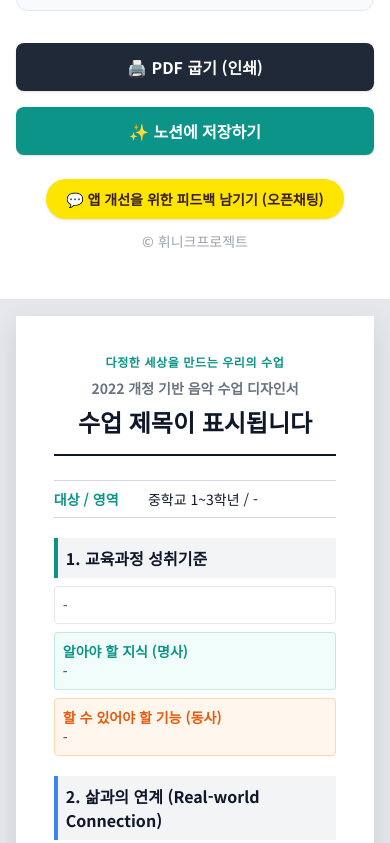
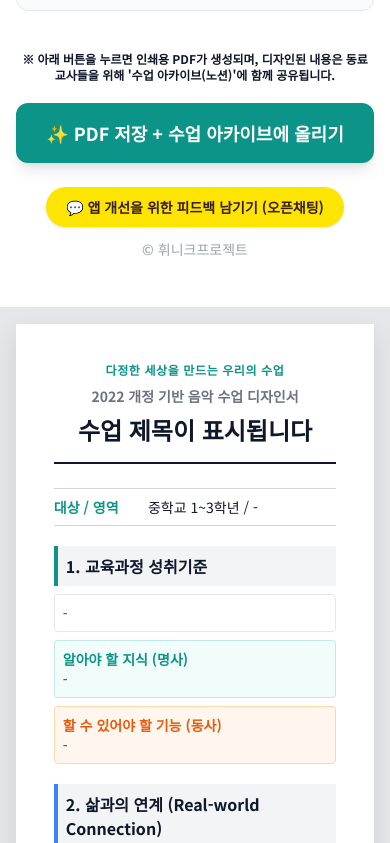
Before and after one commit to huinique11-dot/design-curriculum, a plain HTML site: page index.html in a window 390 px wide. Shown: the part 2318-3161 px from the top of the page. Drawn offline with nearby package versions, Linux system fonts and the light colour scheme.

Commit message:
Update index.html

```diff
--- a/index.html
+++ b/index.html
@@ -29,7 +29,7 @@
         @media (max-width: 768px) { .a4-paper { padding: 10mm; min-height: auto; } }
         @media print {
             body { background: white; overflow: visible !important; }
-            #left-panel, #print-btn, #save-btn { display: none !important; }
+            #left-panel, #save-print-btn, .no-print-area { display: none !important; }
             #right-panel { width: 100% !important; height: auto !important; overflow: visible !important; padding: 0 !important; margin: 0 !important; }
             .a4-paper { box-shadow: none; margin: 0; padding: 0; width: 100%; max-width: 100%; }
         }
@@ -181,12 +181,16 @@
             </section>
         </form>
 
-        <div class="mt-8 flex flex-col sm:flex-row gap-4 pb-6">
-            <button id="print-btn" onclick="window.print()" class="w-full sm:flex-1 bg-gray-800 text-white font-bold py-3 px-4 rounded-lg shadow hover:bg-gray-700 transition">🖨️ PDF 굽기 (인쇄)</button>
-            <button id="save-btn" onclick="saveToNotion()" class="w-full sm:flex-1 bg-teal text-white font-bold py-3 px-4 rounded-lg shadow hover:bg-teal-600 transition">✨ 노션에 저장하기</button>
+        <div class="mt-8 pb-6 no-print-area">
+            <p class="text-xs text-center text-teal-700 font-bold mb-3 bg-teal-50 py-2 rounded">
+                ※ 아래 버튼을 누르면 인쇄용 PDF가 생성되며, 디자인된 내용은 동료 교사들을 위해 '수업 아카이브(노션)'에 함께 공유됩니다.
+            </p>
+            <button id="save-print-btn" onclick="saveAndPrint()" class="w-full bg-teal text-white font-extrabold py-4 px-4 rounded-xl shadow-lg hover:bg-teal-600 transition text-lg flex justify-center items-center gap-2">
+                <span>✨ PDF 저장 + 수업 아카이브에 올리기</span>
+            </button>
         </div>
 
-        <div class="text-center pb-8 lg:pb-4">
+        <div class="text-center pb-8 lg:pb-4 no-print-area">
             <a href="https://open.kakao.com/o/s2x3vwIf" target="_blank" class="inline-block bg-[#FEE500] text-[#371D1E] font-bold px-5 py-2.5 rounded-full mb-3 shadow hover:bg-[#FADA0A] transition text-sm">
                 💬 앱 개선을 위한 피드백 남기기 (오픈채팅)
             </a>
@@ -511,7 +515,8 @@
             }
         });
 
-        function saveToNotion() {
+        // ★ 통합된 데이터 전송 및 인쇄 기능 ★
+        function saveAndPrint() {
             function getVal(id) {
                 let sel = document.getElementById(`in-${id}-select`);
                 let cus = document.getElementById(`in-${id}-custom`);
@@ -542,10 +547,48 @@
                 rubric_b: inRubricB.value,
                 rubric_c: inRubricC.value
             };
+            const normalMappings = ['title', 'noun', 'life', 'soi', 'g', 'r', 'a', 's1', 'p'];
             normalMappings.forEach(id => lessonData[id] = document.getElementById('in-' + id).value);
 
-            console.log("🚀 노션 전송용 데이터 (JSON):", JSON.stringify(lessonData, null, 2));
-            alert("수업 데이터가 캡처되었습니다! (PC의 F12 콘솔창 확인)\n\n추후 노션(Notion)에 연동됩니다.");
+            // =========================================================================
+            // 🚀 선생님의 Make 웹훅 주소를 아래 따옴표 안에 넣어주세요!
+            // =========================================================================
+            const WEBHOOK_URL = "https://hook.us1.make.com/여기에선생님의웹훅주소를넣으세요";
+
+            if (WEBHOOK_URL.includes("여기에선생님의웹훅주소를넣으세요")) {
+                alert("앗! 소스 코드 하단에 Make 웹훅 주소를 먼저 입력해 주세요!");
+                return;
+            }
+
+            const btn = document.getElementById('save-print-btn');
+            const originalText = btn.innerHTML;
+            btn.innerHTML = "<span>⏳ 아카이브에 올리는 중...</span>";
+            btn.disabled = true;
+
+            // Make로 데이터를 전송합니다.
+            fetch(WEBHOOK_URL, {
+                method: "POST",
+                headers: { "Content-Type": "application/json" },
+                body: JSON.stringify(lessonData)
+            })
+            .then(response => {
+                if(!response.ok) {
+                    console.error("아카이브 전송 실패 (상태 코드: " + response.status + ")");
+                }
+            })
+            .catch(error => {
+                console.error("인터넷 연결 오류:", error);
+            })
+            .finally(() => {
+                // 전송 처리가 끝나면(성공이든 실패든) 버튼을 원래대로 돌리고 PDF 인쇄 창을 띄웁니다.
+                btn.innerHTML = originalText;
+                btn.disabled = false;
+
+                // 브라우저의 인쇄 다이얼로그 호출
+                setTimeout(() => {
+                    window.print();
+                }, 300);
+            });
         }
     </script>
 </body>
```
